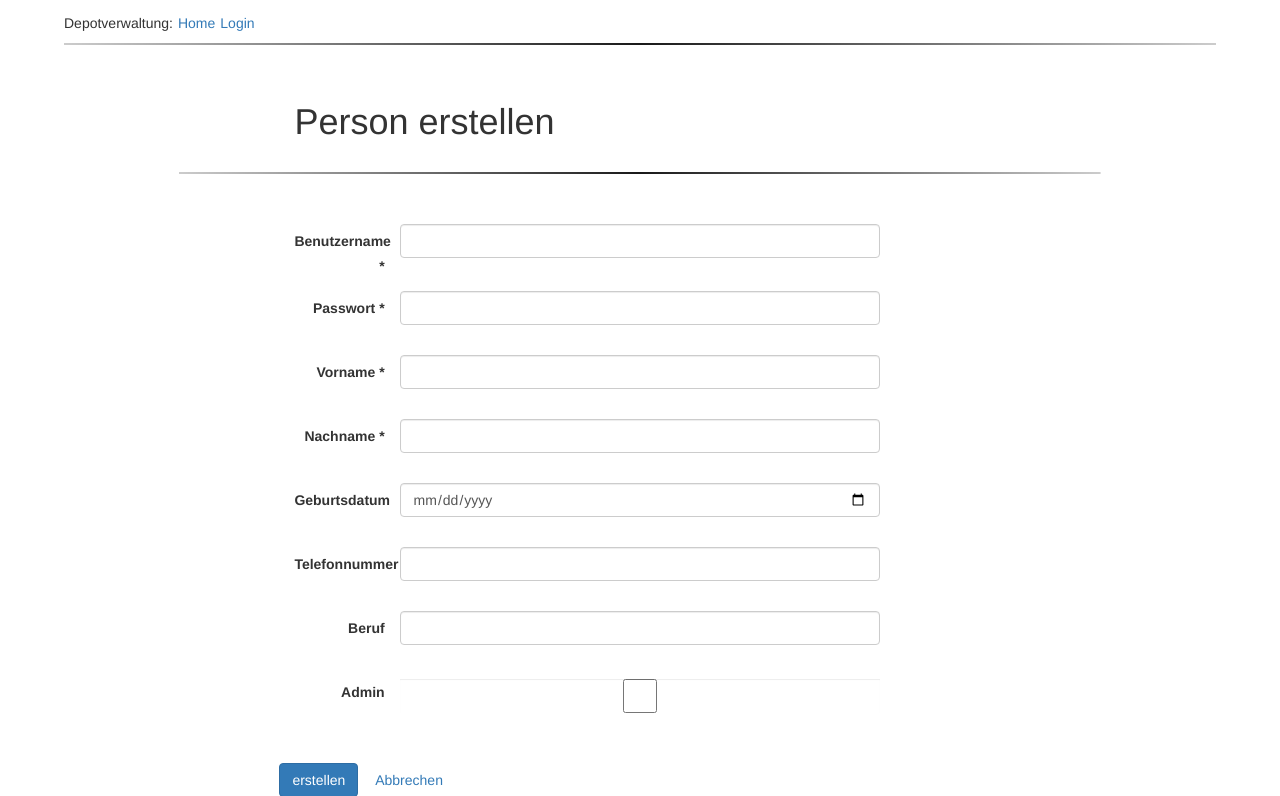
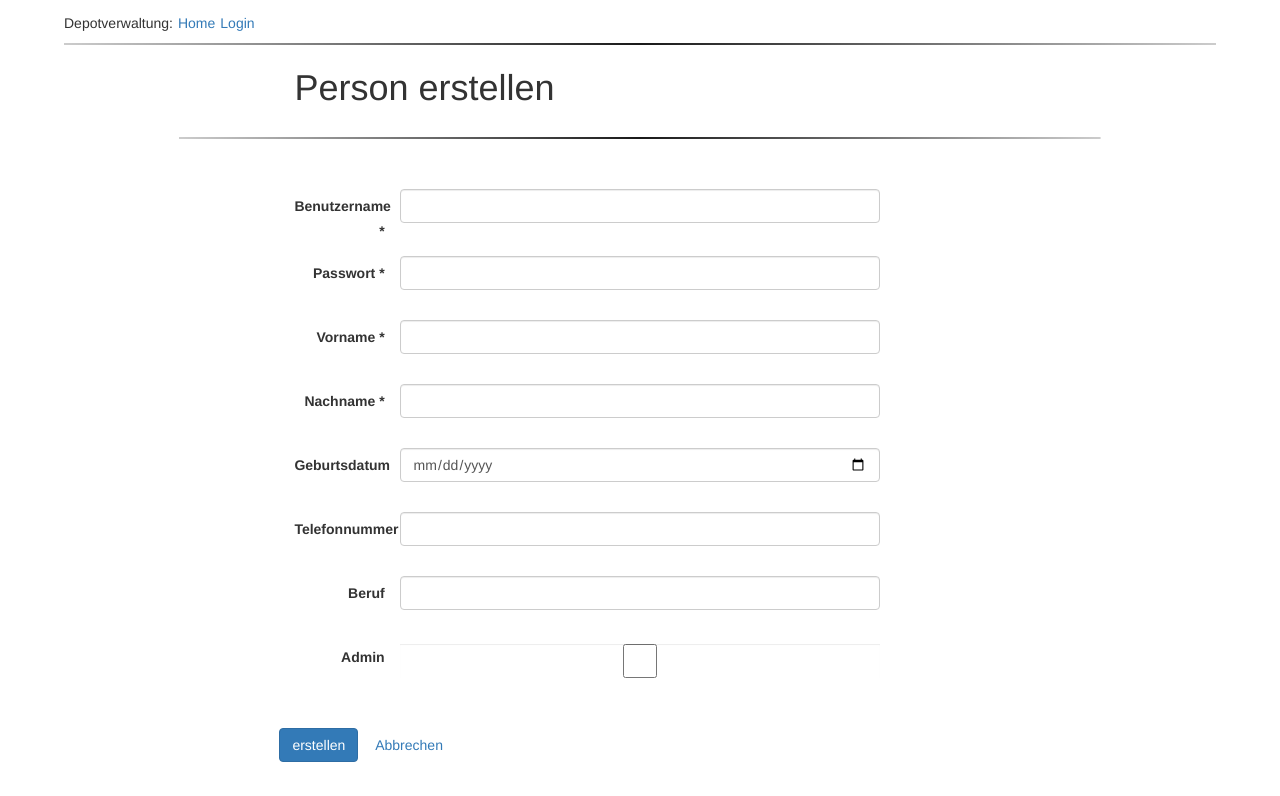
Before and after one commit to Josef190688/dke_pr, a Flask app: template app/templates/person_erstellen.html in a window 1280 px wide. Shown: the top 796 px of the page. After the commit the page ends 762 px from the top, so only its background shows below. Run offline with Flask 3, Linux system fonts and the light colour scheme; the template is opened without the code that fills it: values that come from a table or form of the project are taken from there, others are empty; some libraries are stand-ins or nearby versions.

Commit message:
person erstellen styling

```diff
--- a/app/templates/person_erstellen.html
+++ b/app/templates/person_erstellen.html
@@ -1,7 +1,7 @@
 {% extends "base.html" %}
 
 {% block content %}
-<div style="margin: 5%;"></div>
+<div style="margin: 2%;"></div>
 <h1 style="margin: 0 20%;">Person erstellen</h1>
 <br>
 <hr class="dotted-divider">
@@ -87,13 +87,11 @@
         </div>
     </div>
 
-
     <br>
 
     <div class="form-group mt-4">
         {{ form.submit(class="btn btn-primary") }}
         <a href="{{ url_for('index') }}" class="btn btn-secondary">Abbrechen</a>
-
     </div>
 </form>
 </div>
```
